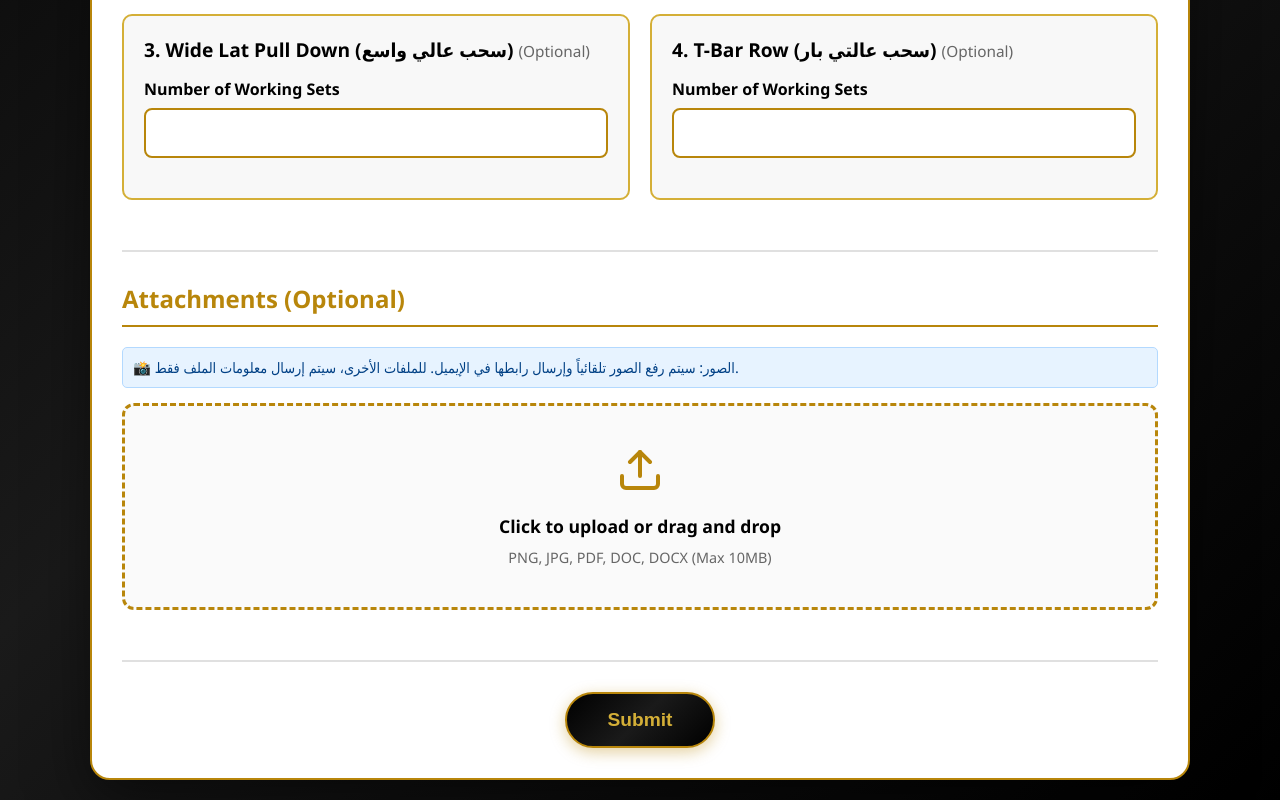
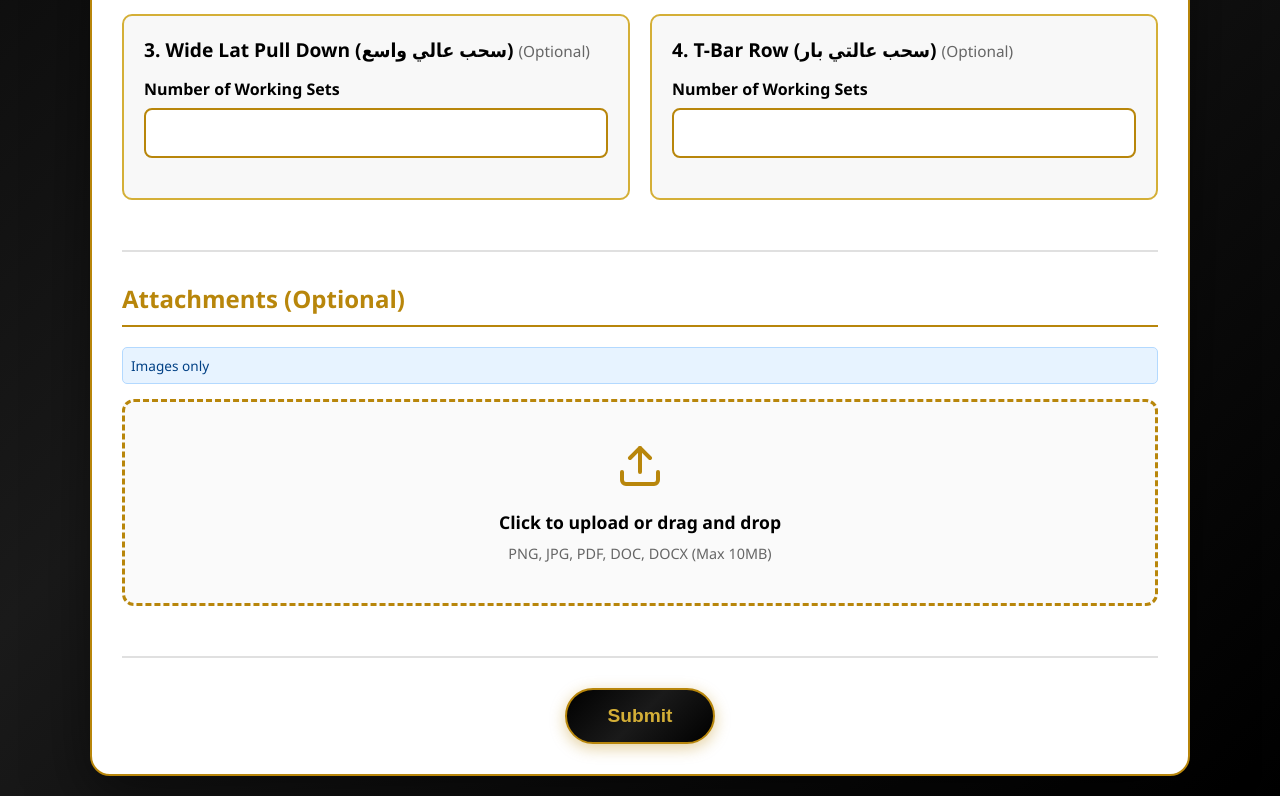
Before and after one commit to ahmedselmarasy-maker/coach-khaled-safwat, a website: page index.html in a window 1280 px wide. Shown: the part 818-1618 px from the top of the page. Drawn offline with Linux system fonts and the light colour scheme.

Commit message:
Update attachments section: remove long message and add simple 'Images only' notice

```diff
--- a/index.html
+++ b/index.html
@@ -88,8 +88,8 @@
 
             <div class="form-section">
                 <h2>Attachments (Optional)</h2>
-                <p style="background: #e7f3ff; padding: 10px; border-radius: 5px; margin-bottom: 15px; color: #004085; border: 1px solid #b3d9ff; font-size: 0.9em;">
-                    📸 الصور: سيتم رفع الصور تلقائياً وإرسال رابطها في الإيميل. للملفات الأخرى، سيتم إرسال معلومات الملف فقط.
+                <p style="background: #e7f3ff; padding: 8px; border-radius: 5px; margin-bottom: 15px; color: #004085; border: 1px solid #b3d9ff; font-size: 0.85em;">
+                    Images only
                 </p>
                 <div class="file-upload-wrapper">
                     <div class="file-upload-area" id="fileUploadArea">
```
